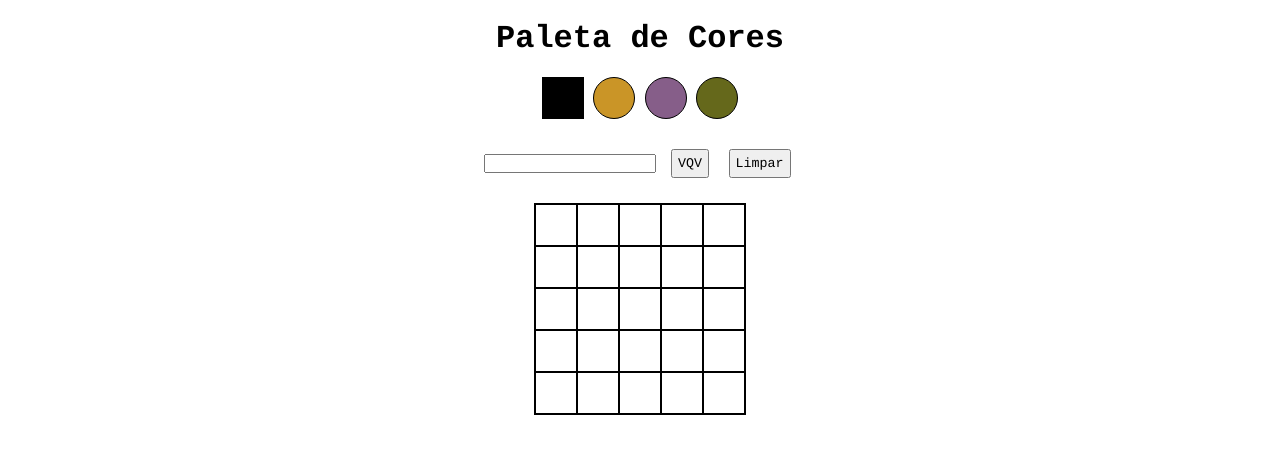
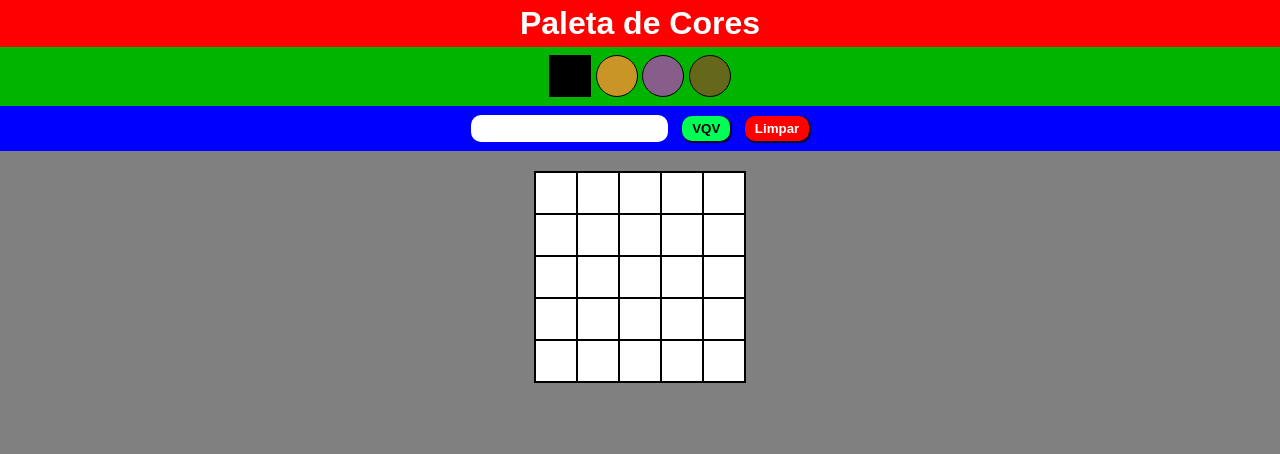
Before and after one commit to Jonathan-R-Andrade/pixels-art, a website: page index.html in a window 1280 px wide. Drawn offline with Linux system fonts and the light colour scheme.

Commit message:
Alteração no layout

```diff
--- a/index.html
+++ b/index.html
@@ -20,7 +20,7 @@
     <div class="color"></div>
   </section>
 
-  <section>
+  <section id="board-options">
     <input id="board-size" type="number" min="1">
     <button id="generate-board" class="button">VQV</button>
     <button id="clear-board" class="button">Limpar</button>
--- a/style.css
+++ b/style.css
@@ -1,17 +1,24 @@
 * {
   padding: 0;
   margin: 0;
-  font-family: courier, sans-serif, arial;
+  font-family: sans-serif, arial;
 }
 
-h1 {
-  text-align: center;
-  margin-top: 20px;
+body {
+  background-color: grey;
 }
 
-section {
-  margin: 20px auto;
-  width: max-content;
+#title {
+  text-align: center;
+  padding: 5px;
+  background-color: red;
+  color: white;
+}
+
+#color-palette {
+  padding: 8px 5px 5px;
+  text-align: center;
+  background-color: rgb(0, 180, 0);
 }
 
 .color {
@@ -21,10 +28,6 @@ section {
   height: 40px;
   cursor: pointer;
   border-radius: 50%;
-}
-
-.selected {
-  border-radius: 0;
 }
 
 .color:nth-child( 1 ) {
@@ -43,25 +46,75 @@ section {
   background-color: blue;
 }
 
+.selected {
+  border-radius: 0;
+}
+
+#board-options {
+  padding: 5px;
+  text-align: center;
+  background-color: blue;
+}
+
+#board-size {
+  padding: 4px 8px;
+  margin: 0 5px;
+  border: 2px solid white;
+  outline-style: none;
+  border-radius: 10px;
+}
+
+#board-size:focus {
+  border-color: black;
+}
+
+.button {
+  font-family: sans-serif, arial;
+  font-weight: 900;
+  padding: 5px 10px;
+  margin: 5px;
+  cursor: pointer;
+  border-radius: 10px;
+  border: none;
+  box-shadow: 1px 1px 1px 1px rgba(0, 0, 0, 0.8);
+  transition: box-shadow 100ms linear, transform 100ms linear;
+}
+
+.button:active {
+  box-shadow: inset 1px 1px 1px 1px rgba(0, 0, 0, 0.8);
+  transform: translate(1px, 1px);
+}
+
+#generate-board {
+  background-color: rgb(0, 255, 85);
+}
+
+#generate-board:hover {
+  background-color: rgb(0, 200, 60);
+}
+
+#clear-board {
+  background-color: red;
+  color: white;
+}
+
+#clear-board:hover {
+  background-color: rgb(210, 0, 0);
+}
+
 #pixel-board {
   line-height: 0;
   border: black solid 1px;
   width: max-content;
-  margin: auto;
+  margin: 20px auto;
 }
 
 .pixel {
   display: inline-block;
-  color: white;
+  background-color: white;
   border: black solid 1px;
   width: 40px;
   height: 40px;
   cursor: pointer;
   user-select: none;
 }
-
-.button {
-  padding: 5px;
-  margin: 5px;
-  cursor: pointer;
-}
```
